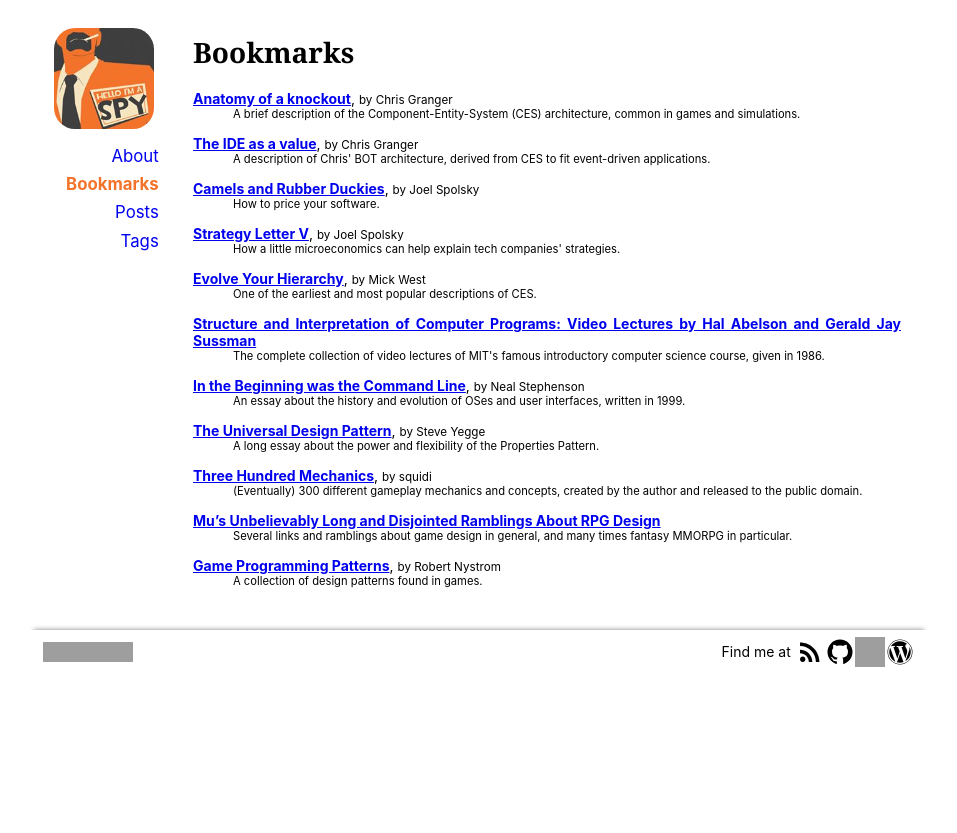
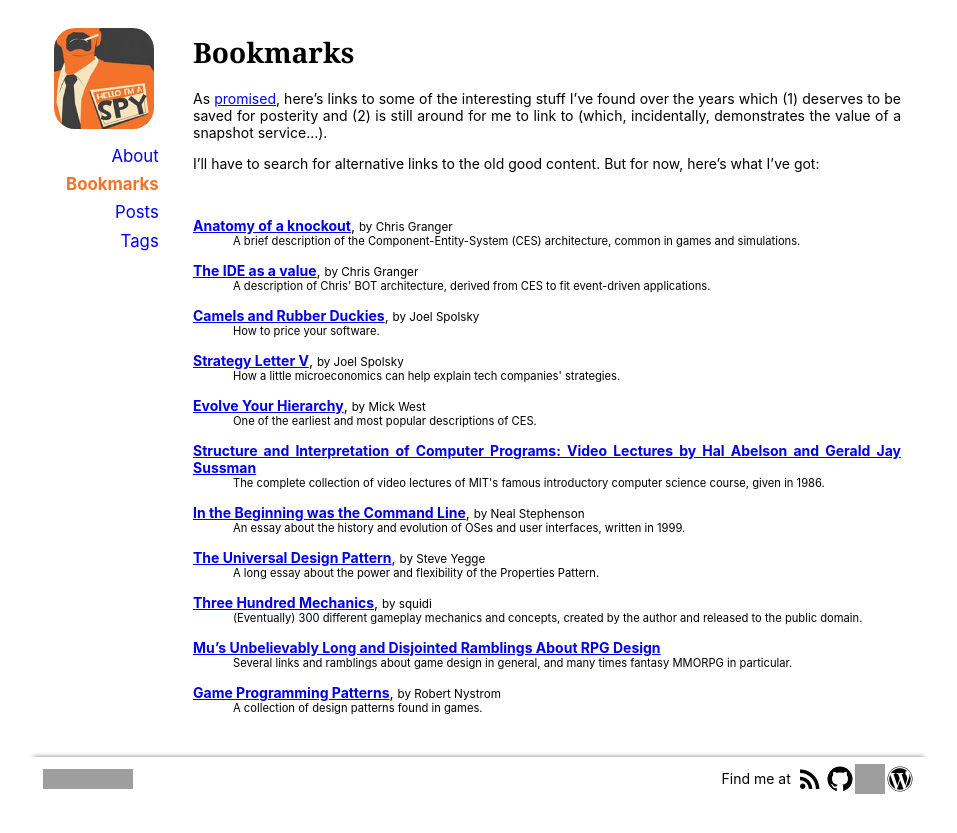
Before and after one commit to hanjos/hanjos.github.io, a Jekyll site: the page built from bookmarks.md, in a window 1280 px wide. Shown: the top 833 px of the page, without its empty margins (161-1118 px from the left). Built offline with Jekyll 4.4.1, drawn with Linux system fonts in a browser that asks for light colours; grey boxes are pictures that could not be loaded.

Commit message:
Um textinho para não ficar muito seco.

```diff
--- a/bookmarks.html
+++ b/bookmarks.md
@@ -3,7 +3,13 @@
 title: Bookmarks
 ---
 
-<h1>Bookmarks</h1>
+# Bookmarks
+
+As [promised](/2019/06/11/to-remember-is-to-live.html), here's links to some of the interesting stuff I've found over the years which (1) deserves to be saved for posterity and (2) is still around for me to link to (which, incidentally, demonstrates the value of a snapshot service...).
+
+I'll have to search for alternative links to the old good content. But for now, here's what I've got:
+
+<br>
 
 {% if site.data.bookmarks.size > 0 %}
 <dl>
```
